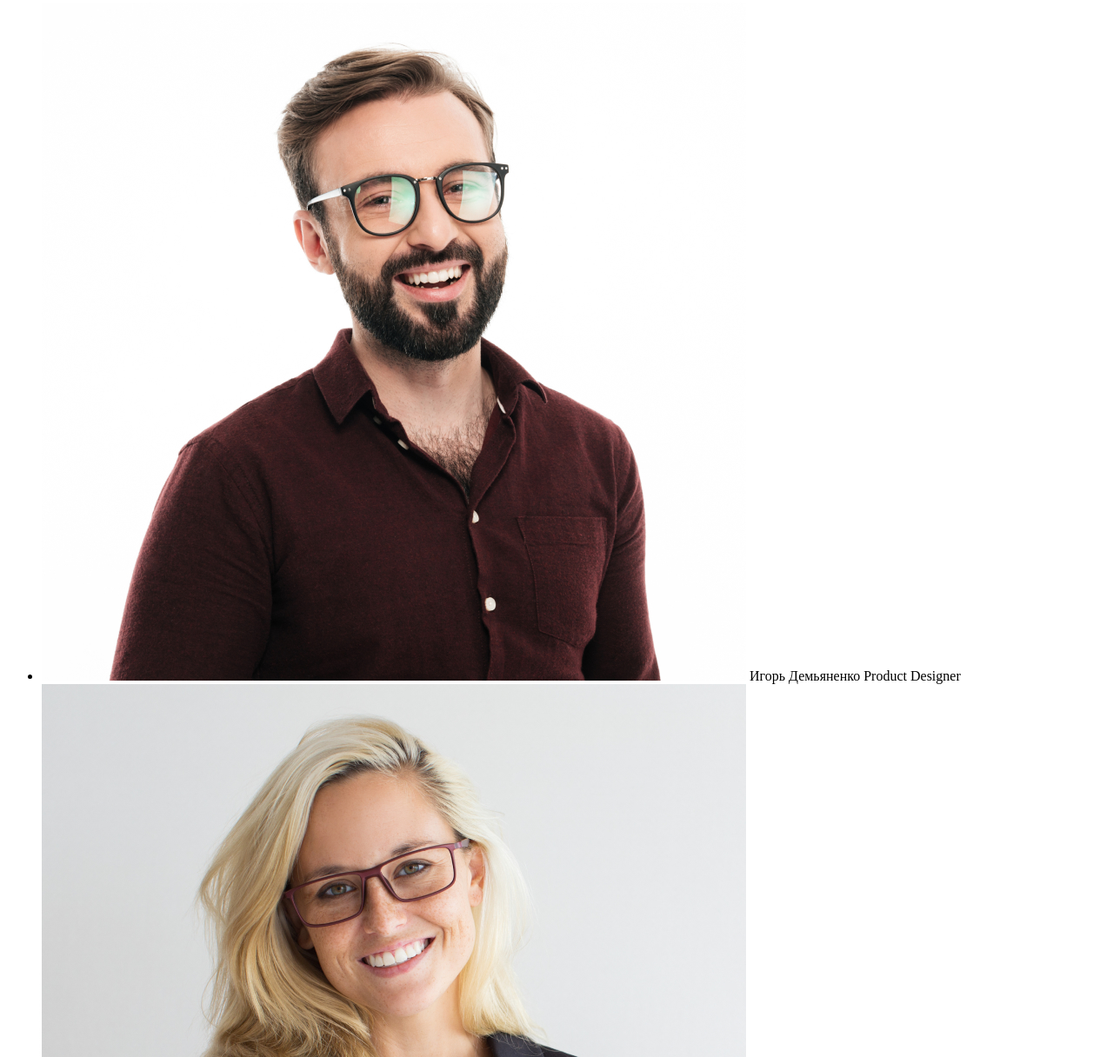
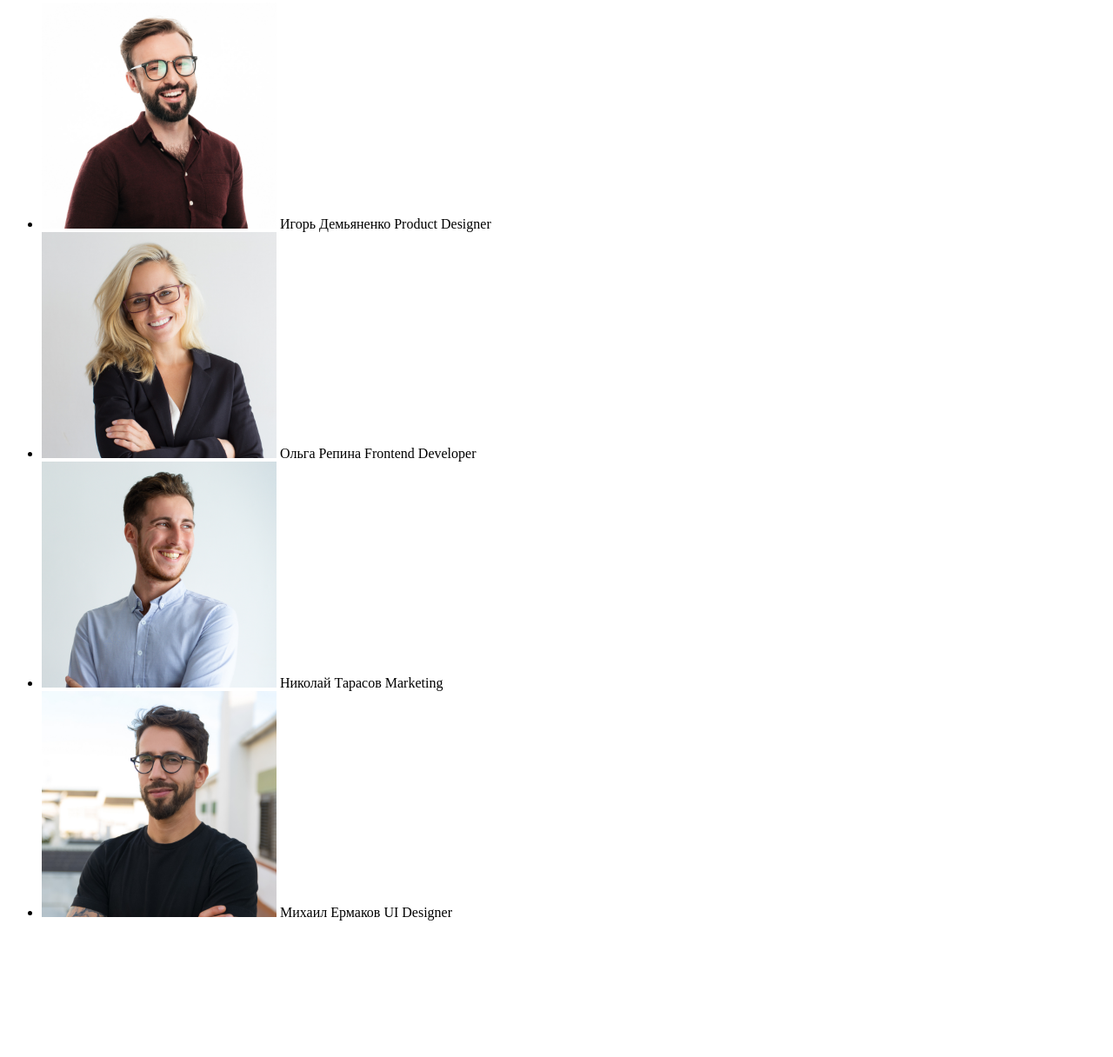
Before and after one commit to i-havr/goit-markup-hw-01, a plain HTML site: page index.html in a window 1280 px wide. Shown: the part 1584-2800 px from the top of the page at 87% size. After the commit the page ends 2659 px from the top, so only its background shows below. Drawn offline with Linux system fonts and the light colour scheme.

Commit message:
Зменшив ширину фото працівників

```diff
--- a/index.html
+++ b/index.html
@@ -54,19 +54,19 @@
         <section id="team">
             <h2>Наша команда</h2>
             <ul>
-                <li><img src="./images/person1.jpg" alt="Игорь Демьяненко - Product Designer">
+                <li><img src="./images/person1.jpg" width="270 px" alt="Игорь Демьяненко - Product Designer">
                     <span>Игорь Демьяненко</span>
                     <span>Product Designer</span>
                 </li>
-                <li><img src="./images/person2.jpg" alt="Ольга Репина - Frontend Developer">
+                <li><img src="./images/person2.jpg" width="270 px" alt="Ольга Репина - Frontend Developer">
                     <span>Ольга Репина</span>
                     <span>Frontend Developer</span>
                 </li>
-                <li><img src="./images/person3.jpg" alt="Николай Тарасов - Marketing">
+                <li><img src="./images/person3.jpg" width="270 px" alt="Николай Тарасов - Marketing">
                     <span>Николай Тарасов</span>
                     <span>Marketing</span>
                 </li>
-                <li><img src="./images/person4.jpg" alt="Михаил Ермаков - UI Designer">
+                <li><img src="./images/person4.jpg" width="270 px" alt="Михаил Ермаков - UI Designer">
                     <span>Михаил Ермаков</span>
                     <span>UI Designer</span>
                 </li>
```
